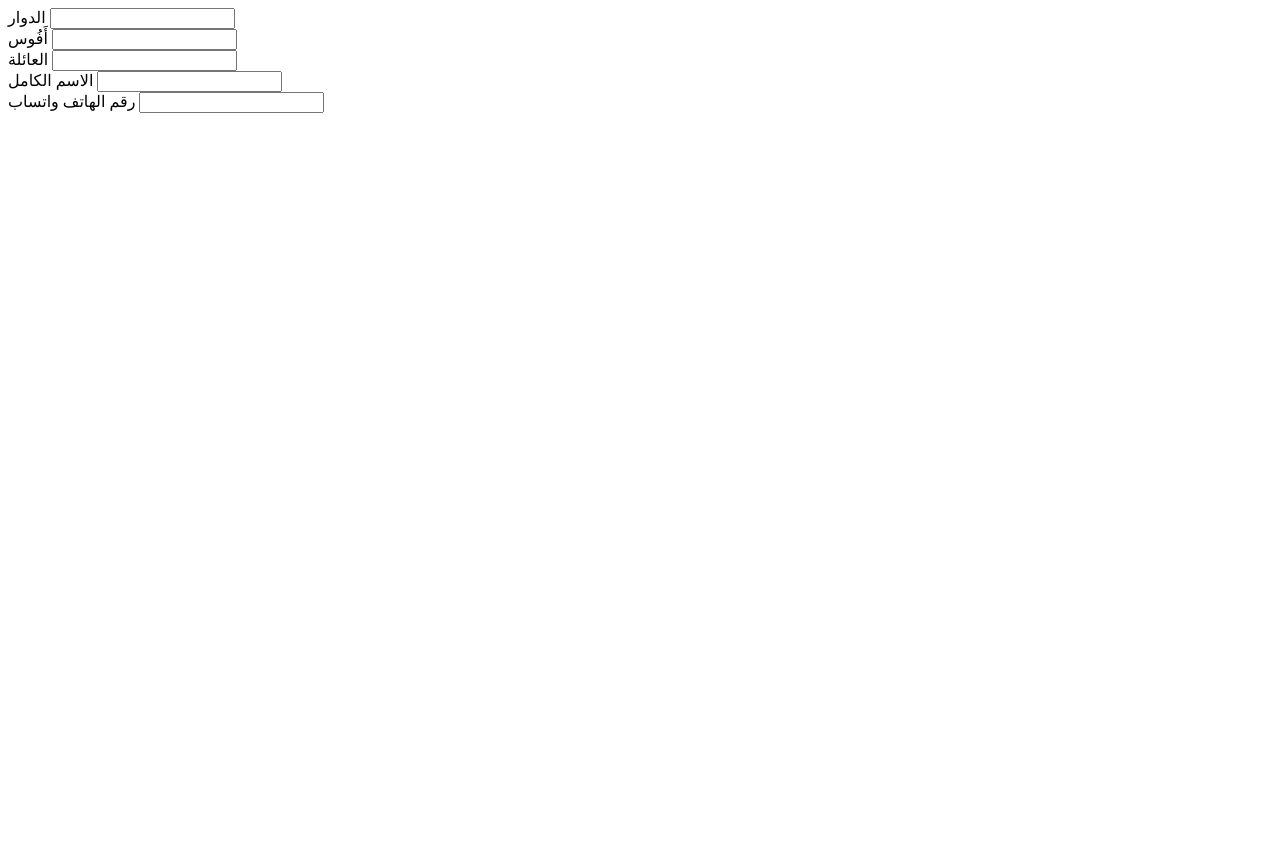
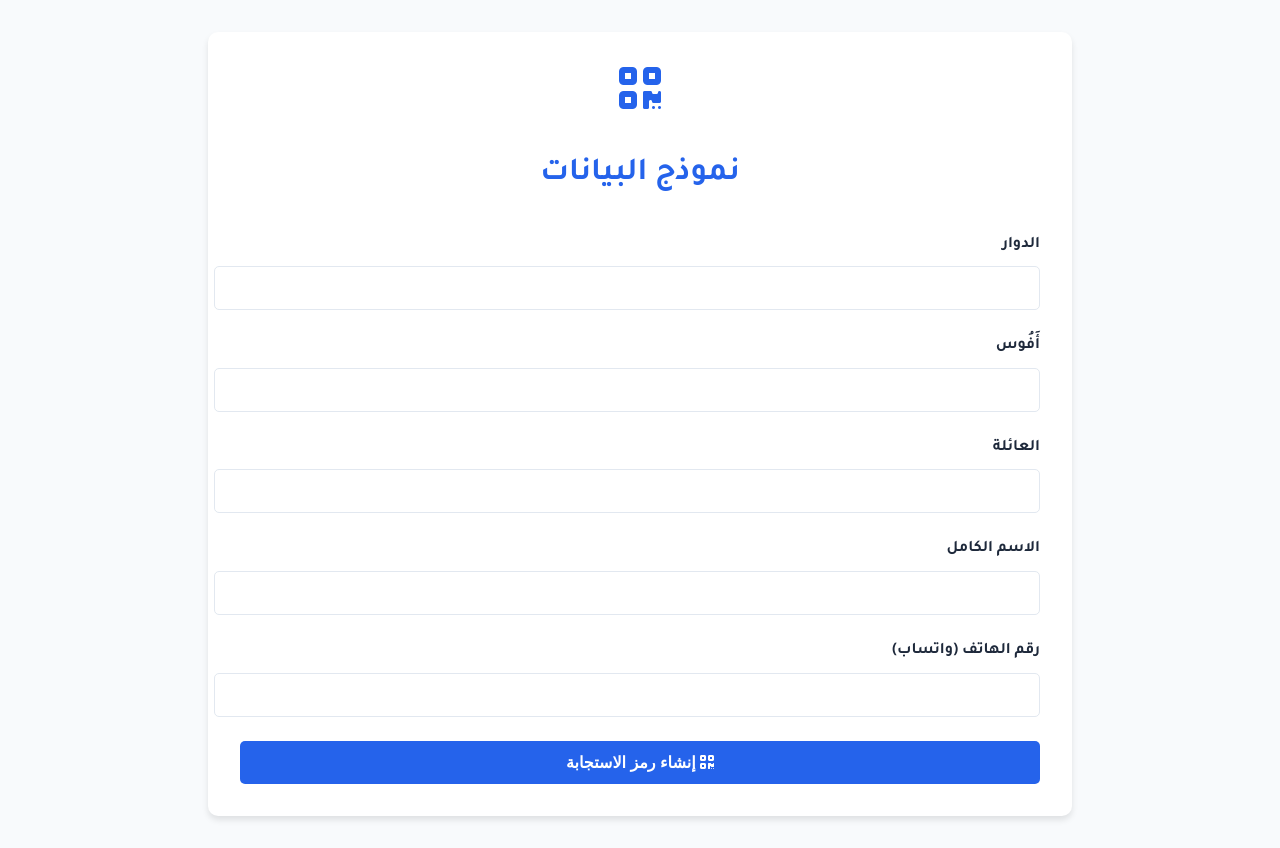
Before and after one commit to alitizgui/Formulaire_Ayda_Maps, a plain HTML site: page index.html in a window 1280 px wide. Before the commit the page ends 800 px from the top, so only its background shows below. Drawn offline with Linux system fonts and the light colour scheme.

Commit message:
mise à jour

```diff
--- a/index.html
+++ b/index.html
@@ -1,24 +1,60 @@
+<!DOCTYPE html>
+<html dir="rtl" lang="ar">
+<head>
+    <meta charset="UTF-8">
+    <meta name="viewport" content="width=device-width, initial-scale=1.0">
+    <title>نموذج بيانات احترافي</title>
+    <link rel="stylesheet" href="https://cdnjs.cloudflare.com/ajax/libs/font-awesome/6.4.0/css/all.min.css">
+    <link rel="stylesheet" href="style.css">
+</head>
+<body>
+    <div class="form-container">
+        <div class="form-header">
+            <i class="fas fa-qrcode"></i>
+            <h1>نموذج البيانات</h1>
+        </div>
+
+        <form id="dataForm">
             <div class="form-group">
-    <label>الدوار</label>
+                <label for="douar">الدوار</label>
                 <input type="text" id="douar" required>
             </div>
 
             <div class="form-group">
-    <label>أَفُوس</label>
+                <label for="afous">أَفُوس</label>
                 <input type="text" id="afous" required>
             </div>
 
             <div class="form-group">
-    <label>العائلة</label>
+                <label for="famille">العائلة</label>
                 <input type="text" id="famille" required>
             </div>
 
             <div class="form-group">
-    <label>الاسم الكامل</label>
+                <label for="nom_complet">الاسم الكامل</label>
                 <input type="text" id="nom_complet" required>
             </div>
 
             <div class="form-group">
-    <label>رقم الهاتف واتساب</label>
+                <label for="telephone">رقم الهاتف (واتساب)</label>
                 <input type="tel" id="telephone" required>
             </div>
+
+            <button type="button" onclick="generateQR()" class="submit-btn">
+                <i class="fas fa-qrcode"></i> إنشاء رمز الاستجابة
+            </button>
+        </form>
+
+        <div class="qr-section">
+            <h2>رمز البيانات</h2>
+            <div id="qrcode"></div>
+            <button onclick="downloadQR()" class="download-btn" id="downloadBtn" disabled>
+                <i class="fas fa-download"></i> تحميل الرمز
+            </button>
+        </div>
+    </div>
+
+    <script src="https://cdn.rawgit.com/davidshimjs/qrcodejs/gh-pages/qrcode.min.js"></script>
+    <script src="script.js"></script>
+</body>
+</html>
--- a/script.js
+++ b/script.js
@@ -1,21 +1,64 @@
+// Configuration du QR Code
+let qrCode = null;
+
 function generateQR() {
+    // Validation du formulaire
+    const form = document.getElementById('dataForm');
+    if (!form.checkValidity()) {
+        alert('الرجاء ملء جميع الحقول المطلوبة');
+        return;
+    }
+
+    // Préparation des données
     const formData = {
-      "الدوار": document.getElementById('douar').value,
-      "أَفُوس": document.getElementById('afous').value,
-      "العائلة": document.getElementById('famille').value,
-      "الاسم الكامل": document.getElementById('nom_complet').value,
-      "رقم الهاتف واتساب": document.getElementById('telephone').value
+        "الدوار": document.getElementById('douar').value.trim(),
+        "أَفُوس": document.getElementById('afous').value.trim(),
+        "العائلة": document.getElementById('famille').value.trim(),
+        "الاسم الكامل": document.getElementById('nom_complet').value.trim(),
+        "رقم الهاتف واتساب": document.getElementById('telephone').value.trim()
     };
 
-    // Vider le contenu précédent du QR Code
-    document.getElementById('qrcode').innerHTML = "";
+    // Génération du QR Code
+    const qrElement = document.getElementById('qrcode');
+    qrElement.innerHTML = ''; // Nettoyage
 
-    // Générer le nouveau QR Code
-    new QRCode(document.getElementById("qrcode"), {
-      text: JSON.stringify(formData, null, 2),
-      width: 200,
-      height: 200,
-      colorDark: "#000000",
-      colorLight: "#ffffff"
+    qrCode = new QRCode(qrElement, {
+        text: JSON.stringify(formData, null, 2),
+        width: 220,
+        height: 220,
+        colorDark: "#2563eb", // Bleu
+        colorLight: "#ffffff",
+        correctLevel: QRCode.CorrectLevel.H
     });
-  }
+
+    // Affichage de la section QR
+    document.querySelector('.qr-section').style.display = 'block';
+    document.getElementById('downloadBtn').disabled = false;
+
+    // Animation
+    qrElement.style.opacity = 0;
+    setTimeout(() => {
+        qrElement.style.transition = 'opacity 0.5s';
+        qrElement.style.opacity = 1;
+    }, 100);
+}
+
+function downloadQR() {
+    if (!qrCode) return;
+
+    const qrImg = document.querySelector('#qrcode img');
+    if (qrImg) {
+        const link = document.createElement('a');
+        link.download = 'رمز-البيانات-AydaMaps.png';
+        link.href = qrImg.src;
+        link.click();
+    }
+}
+
+// Chargement des polices
+document.addEventListener('DOMContentLoaded', () => {
+    const fontLink = document.createElement('link');
+    fontLink.href = 'https://fonts.googleapis.com/css2?family=Tajawal:wght@400;500;700&display=swap';
+    fontLink.rel = 'stylesheet';
+    document.head.appendChild(fontLink);
+});
--- a/style.css
+++ b/style.css
@@ -1,10 +1,115 @@
-[data-lang="ar"] {
-    direction: rtl;
-    font-family: 'Arial', sans-serif;
+:root {
+    --primary-color: #2563eb;
+    --secondary-color: #1e40af;
+    --background-color: #f8fafc;
+    --text-color: #1e293b;
+    --light-gray: #e2e8f0;
 }
 
-.switch-lang {
-    position: fixed;
-    top: 10px;
-    right: 10px;
+body {
+    font-family: 'Tajawal', Arial, sans-serif;
+    background-color: var(--background-color);
+    color: var(--text-color);
+    margin: 0;
+    padding: 0;
+    line-height: 1.6;
 }
+
+.form-container {
+    max-width: 800px;
+    margin: 2rem auto;
+    padding: 2rem;
+    background: white;
+    border-radius: 10px;
+    box-shadow: 0 4px 6px rgba(0, 0, 0, 0.1);
+}
+
+.form-header {
+    text-align: center;
+    margin-bottom: 2rem;
+    color: var(--primary-color);
+}
+
+.form-header i {
+    font-size: 3rem;
+    margin-bottom: 1rem;
+}
+
+.form-group {
+    margin-bottom: 1.5rem;
+}
+
+label {
+    display: block;
+    margin-bottom: 0.5rem;
+    font-weight: 600;
+}
+
+input {
+    width: 100%;
+    padding: 0.75rem;
+    border: 1px solid var(--light-gray);
+    border-radius: 5px;
+    font-size: 1rem;
+    transition: border 0.3s;
+}
+
+input:focus {
+    outline: none;
+    border-color: var(--primary-color);
+    box-shadow: 0 0 0 3px rgba(37, 99, 235, 0.1);
+}
+
+.qr-section {
+    margin-top: 2rem;
+    text-align: center;
+    padding: 1.5rem;
+    background-color: #f5f9ff;
+    border-radius: 8px;
+    display: none;
+}
+
+button {
+    cursor: pointer;
+    transition: all 0.3s;
+}
+
+.submit-btn {
+    background-color: var(--primary-color);
+    color: white;
+    border: none;
+    padding: 0.75rem 1.5rem;
+    font-size: 1rem;
+    border-radius: 5px;
+    width: 100%;
+    font-weight: 600;
+}
+
+.submit-btn:hover {
+    background-color: var(--secondary-color);
+}
+
+.download-btn {
+    background-color: #10b981;
+    color: white;
+    border: none;
+    padding: 0.5rem 1rem;
+    margin-top: 1rem;
+    border-radius: 5px;
+}
+
+.download-btn:hover {
+    background-color: #059669;
+}
+
+.download-btn:disabled {
+    background-color: #9ca3af;
+    cursor: not-allowed;
+}
+
+@media (max-width: 768px) {
+    .form-container {
+        padding: 1rem;
+        margin: 1rem;
+    }
+}
```
Lines whose indentation alone changed are shown as unchanged.
